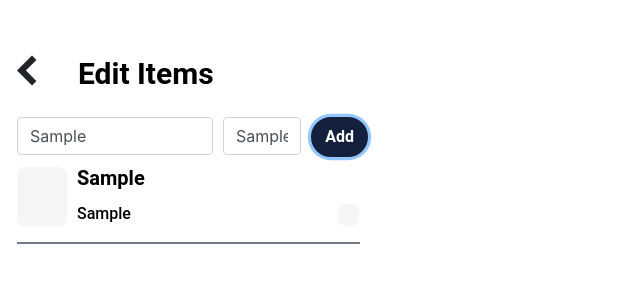
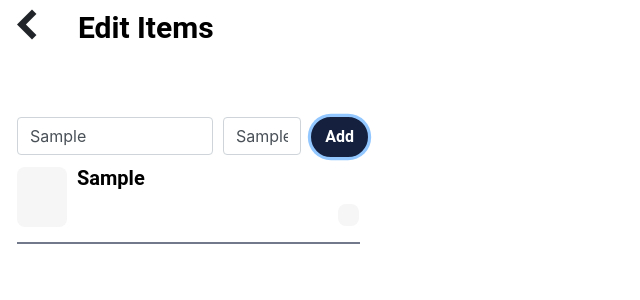
Before and after one commit to mehulshinde/SRID-COVID-SUPPORT, a React (Create React App) app: page /edit-item-list in a window 1280 px wide. Both pictures are taken after typing "Sample", "Sample" into the empty fields and a click on the button "Add". Shown: the top 300 px of the page, without its empty margins (0-640 px from the left). Built offline with nearby package versions, Linux system fonts and the light colour scheme.

Commit message:
Edit Items screen

```diff
--- a/src/App.js
+++ b/src/App.js
@@ -2,6 +2,7 @@ import logo from "./logo.svg";
 import { Container } from "react-bootstrap";
 import ItemList from "./pages/ItemList.js";
 import EditItems from "./pages/EditItems";
+import EditItem from "./pages/EditItem";
 import "bootstrap/dist/css/bootstrap.min.css";
 import "./styles/App.css";
 
@@ -30,6 +31,7 @@ function App() {
             path="/edit-item-list"
             render={() => <EditItems />}
           ></Route>
+          <Route exact component={EditItem} path="/edit-item-list/item"></Route>
         </Switch>
       </Router>
     </Container>
--- /dev/null
+++ b/src/pages/EditItem.js
@@ -0,0 +1,102 @@
+import { useState } from "react";
+import { Form, Col, Button } from "react-bootstrap";
+import Item from "./Item";
+import { useHistory } from "react-router-dom";
+
+const EditItem = () => {
+  const history = useHistory();
+  const [itemName, setItemName] = useState(
+    history.location.state.item.itemName
+  );
+  const [itemQty, setItemQty] = useState(history.location.state.item.itemQty);
+  const originalName = history.location.state.name;
+  const originalQty = history.location.state.qty;
+  const [itemList, setItemList] = useState([]);
+  console.log(history.location.state);
+
+  //   function handleAddItem(e) {
+  //     e.preventDefault();
+  //     console.log(e);
+  //     if (itemName && itemQty)
+  //       setItemList([...itemList, { name: itemName, qty: itemQty }]);
+  //   }
+
+  function handleSaveItem(e) {
+    if (itemName && itemQty) {
+      //  Remove the original item
+      const newItems = [];
+      history.location.state.itemList.forEach((i) => {
+        if (i.itemName != originalName) {
+          newItems.push(i);
+        } else {
+          newItems.push({ itemName, itemQty });
+        }
+      });
+      console.log(newItems);
+      // history.push({
+      //   pathname: "/edit-item-list",
+      //   state: { itemList: newItems },
+      // });
+    }
+  }
+
+  function handleCancel(e) {}
+
+  function handleDeleteItem(e) {}
+
+  function routeToEditItem(e) {
+    console.log(e);
+  }
+  return (
+    <>
+      <div class="library-fontello">
+        <i
+          class="icon-left-open back"
+          onClick={() => {
+            //   history.push("/item-list");
+          }}
+        ></i>
+      </div>
+      <div class="title">
+        <h1>Edit Items</h1>
+      </div>
+      <div class="body">
+        <Form>
+          <Form.Row>
+            <Col xs="7">
+              <Form.Control
+                type="text"
+                placeholder="Item Name"
+                value={itemName}
+                onChange={(e) => setItemName(e.target.value)}
+                required
+              ></Form.Control>
+            </Col>
+            <Col xs="3">
+              <Form.Control
+                type="text"
+                placeholder="Qty"
+                value={itemQty}
+                onChange={(e) => setItemQty(e.target.value)}
+                required
+              ></Form.Control>
+            </Col>
+            <Col xs="2"></Col>
+          </Form.Row>
+          <Form.Row>
+            <div class="edit-item-button">
+              <Button onClick={handleSaveItem}>Save</Button>
+            </div>
+            <div class="edit-item-button">
+              <Button onClick={handleDeleteItem}>Delete</Button>
+            </div>
+            <div class="edit-item-button">
+              <Button onClick={handleCancel}>Cancel</Button>
+            </div>
+          </Form.Row>
+        </Form>
+      </div>
+    </>
+  );
+};
+export default EditItem;
--- a/src/pages/EditItems.js
+++ b/src/pages/EditItems.js
@@ -1,24 +1,31 @@
-import { useState } from 'react';
-import { Form, Col, Button } from 'react-bootstrap';
-import Item from './Item';
-import { useHistory } from 'react-router-dom';
+import { useState } from "react";
+import { Form, Col, Button } from "react-bootstrap";
+import Item from "./Item";
+import { useHistory } from "react-router-dom";
 
 export default function EditItems() {
-  const [itemName, setItemName] = useState('');
-  const [itemQty, setItemQty] = useState();
-  const [itemList, setItemList] = useState([]);
   const history = useHistory();
 
+  const [itemList, setItemList] = useState([]);
+
+  const [itemName, setItemName] = useState("");
+  const [itemQty, setItemQty] = useState();
+
+  // if (history.location.state.itemList) {
+  //   setItemList(history.location.state.itemList);
+  // }
+
   function handleAddItem(e) {
+    console.log(itemList);
     e.preventDefault();
     console.log(e);
-    if (itemName && itemQty)
-      setItemList([...itemList, { name: itemName, qty: itemQty }]);
+    if (itemName && itemQty) setItemList([...itemList, { itemName, itemQty }]);
   }
 
-  function routeToEditItem(e) {
-    console.log(e);
-  }
+  // function routeToEditItem(item) {
+  //   console.log("Routing to :", item.itemList);
+  //   history.push({ pathname: "/edit-item-list/item", state: newState });
+  // }
 
   return (
     <>
@@ -26,7 +33,7 @@ export default function EditItems() {
         <i
           class="icon-left-open back"
           onClick={() => {
-            history.push('/item-list');
+            history.push("/item-list");
           }}
         ></i>
       </div>
@@ -62,7 +69,16 @@ export default function EditItems() {
           </Form.Row>
         </Form>
         {itemList.map((item) => (
-          <Item item={item} onClick={routeToEditItem}></Item>
+          <div
+            onClick={() => {
+              history.push({
+                pathname: "/edit-item-list/item",
+                state: { item, itemList },
+              });
+            }}
+          >
+            <Item item={item}></Item>
+          </div>
         ))}
       </div>
     </>
--- a/src/pages/Item.js
+++ b/src/pages/Item.js
@@ -1,14 +1,31 @@
+import { useHistory } from "react-router-dom";
+import { useState } from "react";
+import { Link } from "react-router-dom";
+
 export default function Item(item) {
+  const [itemName, setItemName] = useState(item.item.itemName);
+  const [itemQty, setItemQty] = useState();
+  const history = useHistory();
+  // console.log(itemList);
+
+  // function routeToEditItem(e) {
+  //   console.log("Routing to :", item.itemList);
+  //   const newState = { item: item.item, itemList: item.itemList };
+  //   history.push({ pathname: "/edit-item-list/item", state: newState });
+  // }
+
   return (
-    <div class="item" onClick="{routeToEditItem}">
-      <div class="picture"></div>
-      <div class="description">
-        <h2 class="item-name">{item.item.name}</h2>
-        <div class="subtext">
-          <p class="quantity">{item.item.qty}</p>
-          <div class="action"></div>
+    <>
+      <div class="item">
+        <div class="picture"></div>
+        <div class="description">
+          <h2 class="item-name">{item.item.itemName}</h2>
+          <div class="subtext">
+            <p class="quantity">{item.itemQty}</p>
+            <div class="action"></div>
+          </div>
         </div>
       </div>
-    </div>
+    </>
   );
 }
--- a/src/styles/App.css
+++ b/src/styles/App.css
@@ -117,7 +117,7 @@ p {
   height: 49px;
   font-size: 30px;
   left: 17px;
-  top: 56px;
+  top: 10px;
   /* background: #f6f6f6; */
   border-radius: 8px;
 }
@@ -128,7 +128,8 @@ p {
   width: 281px;
   height: 49px;
   left: 78px;
-  top: 56px;
+  top: 10px;
+  align-self: center;
 
   /* Gray/01 */
   border-radius: 8px;
@@ -207,3 +208,7 @@ p {
 .subtext {
   display: flex;
 }
+
+.edit-item-button {
+  padding: 10px;
+}
```
Also changed, not shown: 1 other file (tests, documents, lock files or other folders).
